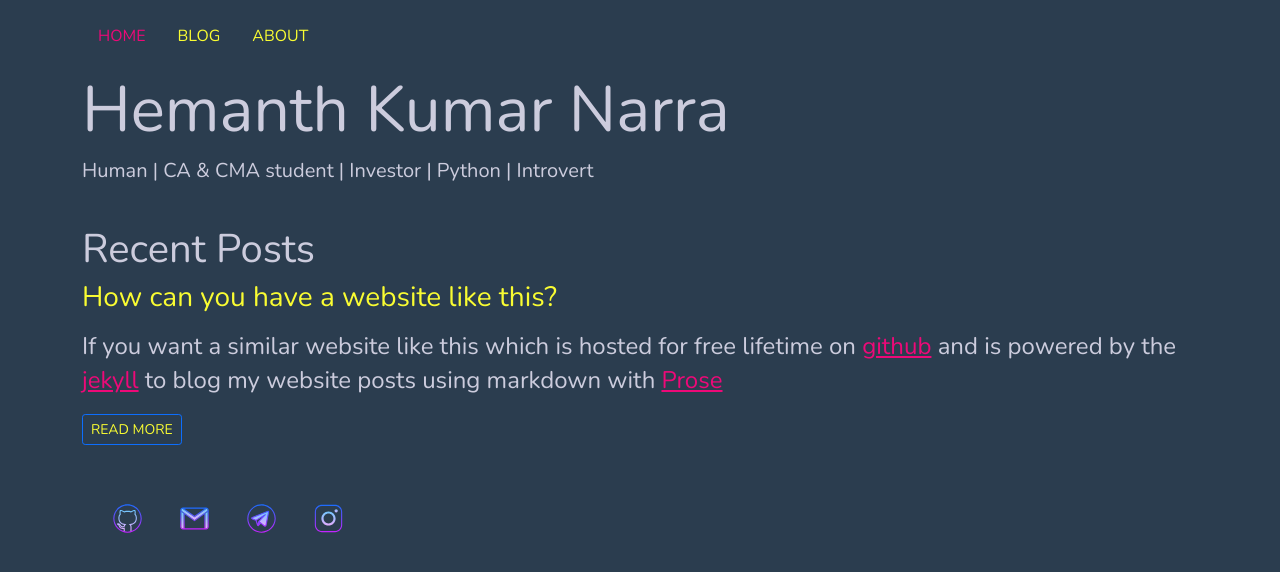
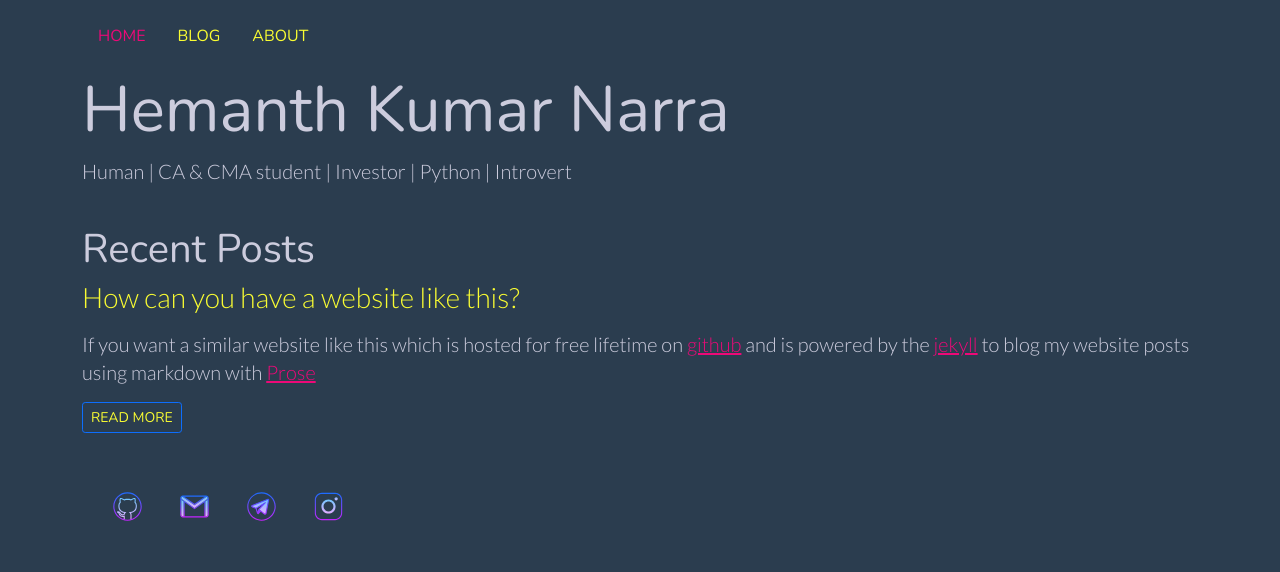
Before and after one commit to hemanthnarra/hemanthnarra.github.io, a Jekyll site: the page built from index.html, in a window 1280 px wide. Shown: the top 572 px of the page. Built offline with Jekyll 4.4.1, drawn with Linux system fonts in a browser that asks for light colours.

Commit message:
Update main.css

```diff
--- a/css/main.css
+++ b/css/main.css
@@ -1,5 +1,6 @@
 @import url('https://fonts.googleapis.com/css2?family=Nunito&display=swap');
 @import url('https://fonts.googleapis.com/css2?family=Roboto+Mono:wght@500&display=swap');
+@import url('https://fonts.googleapis.com/css2?family=Lato:wght@300&display=swap');
 
 body {
     background-color: #2b3d4f;
@@ -16,7 +17,11 @@
     color: #f9fc32;
 }
 
-p { font-size: 1.5em; line-height: 1.4em; }
+p {
+    font-family: 'Lato', sans-serif;
+    font-size: 1.25em;
+    line-height: 1.4em;
+}
 
 /* test
 .footer {
```
